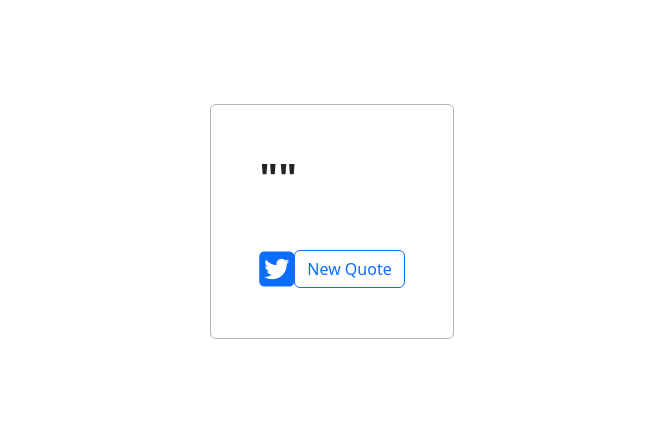
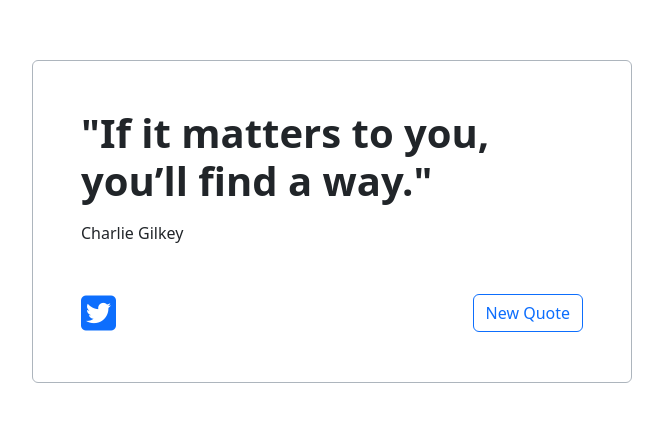
Before and after one commit to lemredd/random-quote-machine, a React (Create React App) app: page / in a window 1280 px wide. Shown: the part 179-600 px from the top of the page, without its empty margins (308-971 px from the left). Built offline with nearby package versions, Linux system fonts and the light colour scheme.

Commit message:
fix(component): spread `quote` prop

```diff
--- a/src/App.tsx
+++ b/src/App.tsx
@@ -1,4 +1,6 @@
 import * as React from 'react';
+
+import type { Quote } from './types';
 
 import QuoteDetails from './components/QuoteDetails';
 import { get_random_quote } from './helpers/quotes';
@@ -6,7 +8,7 @@ import { get_random_quote } from './helpers/quotes';
 import './style.css';
 
 export default function App() {
-  const [quote, set_quote] = React.useState(get_random_quote());
+  const [quote, set_quote] = React.useState<Quote>(get_random_quote());
   const tweet_text_param = `text="${quote.text}" -${quote.author}`;
   const additional_params = 'hashtags=quotes&related=freecodecamp';
   const tweet_link = `https://twitter.com/intent/tweet?${additional_params}&${tweet_text_param}`;
@@ -15,7 +17,7 @@ export default function App() {
 
   return (
     <div id="quote-box" className="border border-dark-subtle rounded p-5">
-      <QuoteDetails quote={quote} />
+      <QuoteDetails {...quote} />
       <div className="buttons mt-5 d-flex justify-content-between align-items-center">
         <a href={tweet_link} id="tweet-quote" target="_blank">
           <i className="fa-brands fa-square-twitter fs-1"></i>
--- a/src/components/QuoteDetails.tsx
+++ b/src/components/QuoteDetails.tsx
@@ -1,18 +1,14 @@
 import * as React from 'react';
+import type { Quote as Props } from '../types';
 
-interface Props {
-  text: string;
-  author: string;
-}
-
-export default function QuoteDetails(quote: Props) {
+export default function QuoteDetails({ author, text }: Props) {
   return (
     <div>
       <h1 id="text">
-        <strong>"{quote.text}"</strong>
+        <strong>"{text}"</strong>
       </h1>
       <p id="author" className="mt-3">
-        {quote.author}
+        {author}
       </p>
     </div>
   );
--- /dev/null
+++ b/src/types.ts
@@ -0,0 +1,4 @@
+export interface Quote {
+  text: string;
+  author: string;
+}
```
